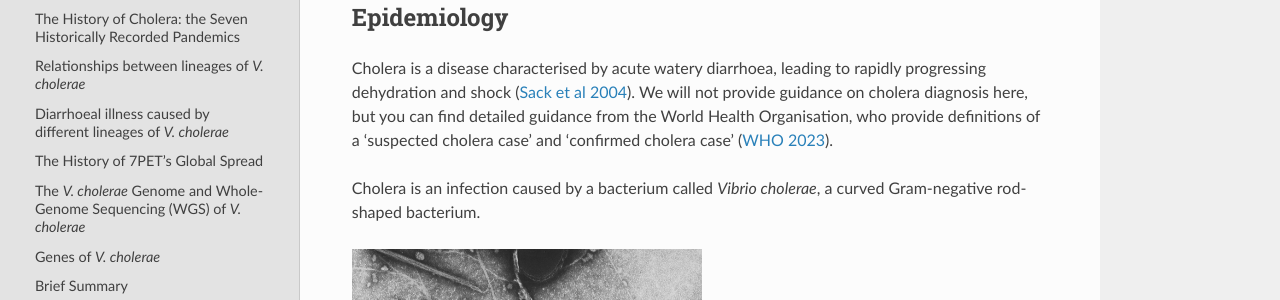
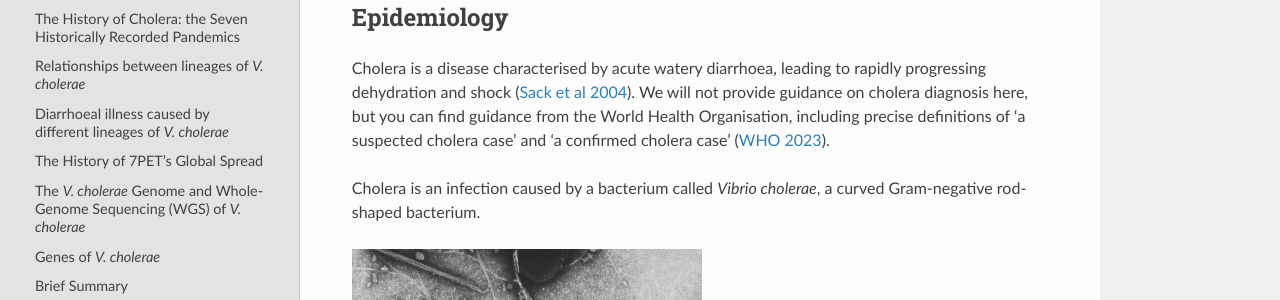
Before and after one commit to avrilcoghlan/cholerabook, a Sphinx documentation site: the page built from docs/source/vibriogenomes.rst, in a window 1280 px wide and 900 px high. Shown: the part 319-619 px from the top of the window. Built offline with Sphinx 7.4.7 and the Read the Docs theme 2.0.0, drawn with Linux system fonts in a browser that asks for light colours.

Commit message:
Update vibriogenomes.rst

```diff
--- a/docs/source/vibriogenomes.rst
+++ b/docs/source/vibriogenomes.rst
@@ -10,8 +10,8 @@ Acute Watery Diarrhoea, the Disease Cholera and its Epidemiology
 ----------------------------------------------------------------
 
 Cholera is a disease characterised by acute watery diarrhoea, leading to rapidly progressing dehydration and shock (`Sack et al 2004`_).
-We will not provide guidance on cholera diagnosis here, but you can find detailed guidance from the
-World Health Organisation, who provide definitions of a 'suspected cholera case' and 'confirmed cholera case' (`WHO 2023`_).
+We will not provide guidance on cholera diagnosis here, but you can find guidance from the
+World Health Organisation, including precise definitions of 'a suspected cholera case' and 'a confirmed cholera case' (`WHO 2023`_).
 
 .. _Sack et al 2004: https://pubmed.ncbi.nlm.nih.gov/14738797/
 
```
